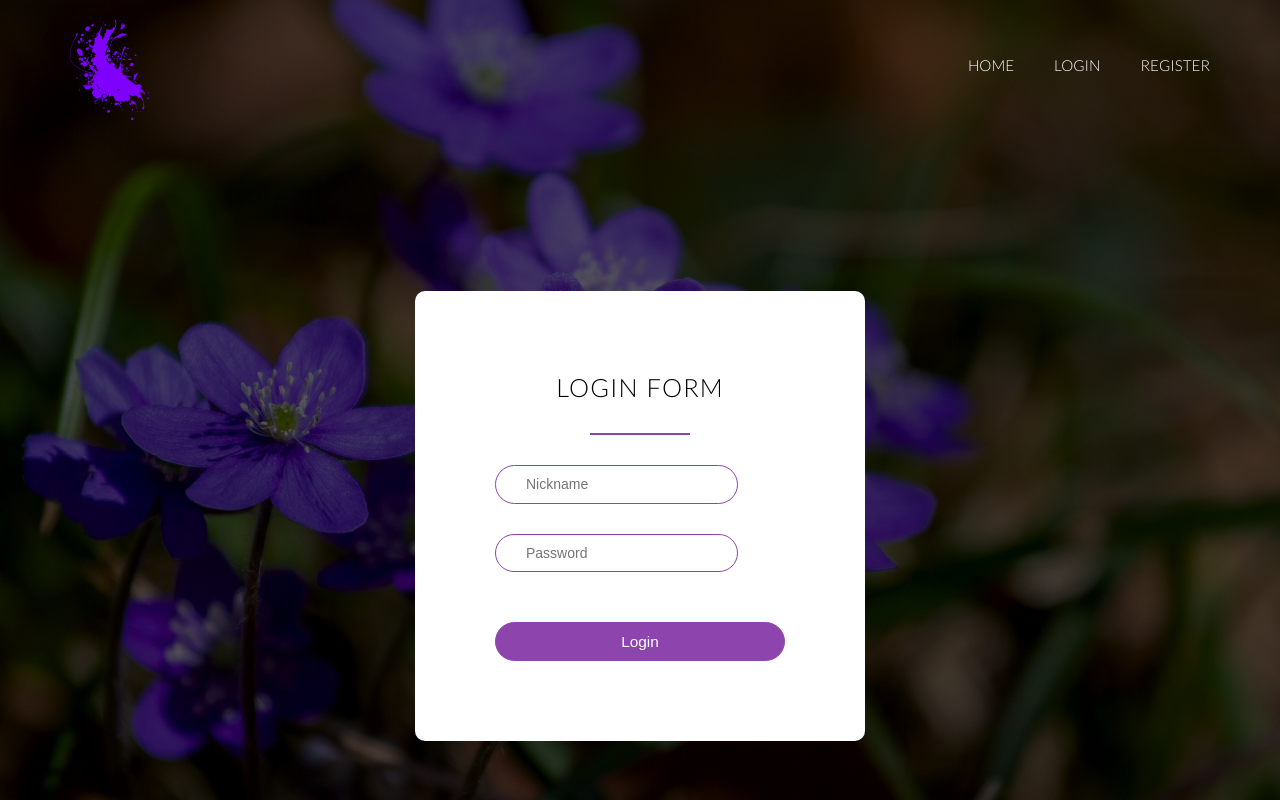
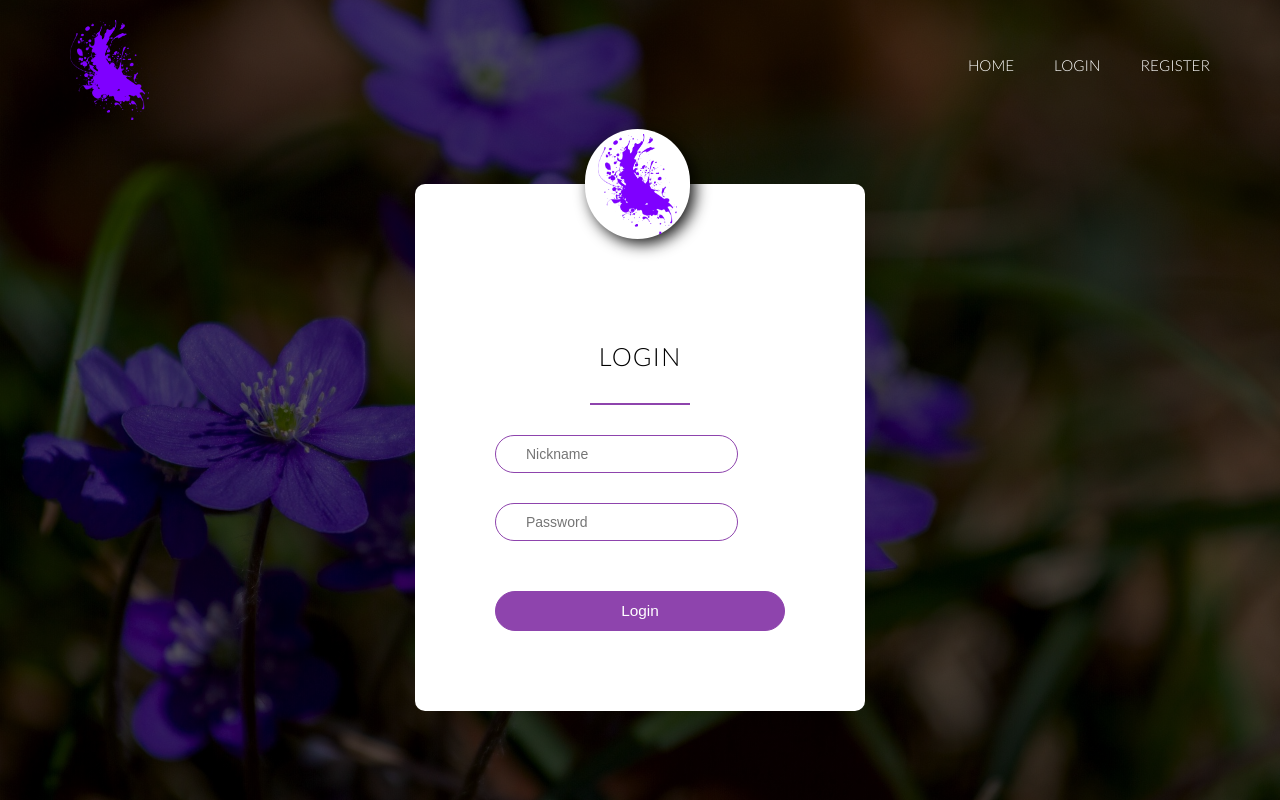
Before and after one commit to Aykutfgoktas/violet-music-old, a Next.js app in the folder client/: page /login in a window 1280 px wide. Built offline with nearby package versions, Linux system fonts and the light colour scheme.

Commit message:
login form styling and error messages

```diff
--- a/client/components/Forms/LoginForm.js
+++ b/client/components/Forms/LoginForm.js
@@ -4,7 +4,7 @@ import axios from 'axios';
 class LoginForm extends Component {
   constructor() {
     super();
-    this.state = { username: null, password: null };
+    this.state = { username: null, password: null, errorMessage: false };
   }
 
   onChange = (event) => {
@@ -16,16 +16,34 @@ class LoginForm extends Component {
     const { username, password } = this.state;
     try {
       const token = await axios.post(process.env.LOGIN, { username, password });
+      this.setState({ errorMessage: false });
       console.log(token);
     } catch (error) {
+      this.setState({ errorMessage: true });
       console.log(error);
+    }
+  };
+
+  renderErrorMessages = () => {
+    if (this.state.errorMessage) {
+      return (
+        <ul>
+          <li style={{ color: 'red' }}>Username or password is wrong.</li>
+        </ul>
+      );
+    } else {
+      return;
     }
   };
 
   render() {
     return (
       <form onSubmit={this.loginSubmit} className='login-form'>
-        <h2 style={{ color: 'black' }}>Login Form</h2>
+        <div className='logo-div-form'>
+          <img src='/images/logo2.png' alt='Violet Logo' className='logo-form' />
+        </div>
+        {this.renderErrorMessages()}
+        <h2 style={{ color: 'black' }}>Login</h2>
         <input onChange={this.onChange} required placeholder='Nickname' name='username' className='login-input' />
         <input onChange={this.onChange} required type='password' placeholder='Password' name='password' className='login-input' />
         <button className='msg-button' type='submit'>
--- a/client/pages/login.js
+++ b/client/pages/login.js
@@ -10,12 +10,8 @@ class Login extends Component {
         <header>
           <Navbar />
 
-          <div className='row'>
-            <div style={{ display: 'flex', justifyContent: 'center', color: 'white' }}>
-              <div style={{ paddingTop: '15%' }}>
-                <LoginForm />
-              </div>
-            </div>
+          <div className='row login-div'>
+            <LoginForm />
           </div>
         </header>
       </>
--- a/client/public/css/app.css
+++ b/client/public/css/app.css
@@ -1128,11 +1128,35 @@ select::-ms-expand {
 }
 
 /*Login Form*/
+.login-div {
+  padding-top: 5%;
+  display: flex;
+  justify-content: center;
+}
+
 .login-form {
-  padding: 80px;
+  padding: 10px 80px 80px 80px;
   border-radius: 10px;
   background-color: #fff;
   animation: fadein 1s;
+}
+
+.logo-form {
+  height: 100px;
+  width: auto;
+}
+
+.logo-div-form {
+  width: fit-content;
+  position: relative;
+  top: -65px;
+  left: 90px;
+  display: flex;
+  justify-content: center;
+  background-color: white;
+  box-shadow: 5px 5px 15px rgba(0, 0, 0, 0.9);
+  border-radius: 5em;
+  padding: 5px 13px 5px 13px;
 }
 
 .login-input {
@@ -1142,6 +1166,6 @@ select::-ms-expand {
   font-size: 100%;
   text-decoration: none;
   border-radius: 200px;
-  display: block;
+  display: list-item;
   border: 1px solid #8e44ad;
 }
```
